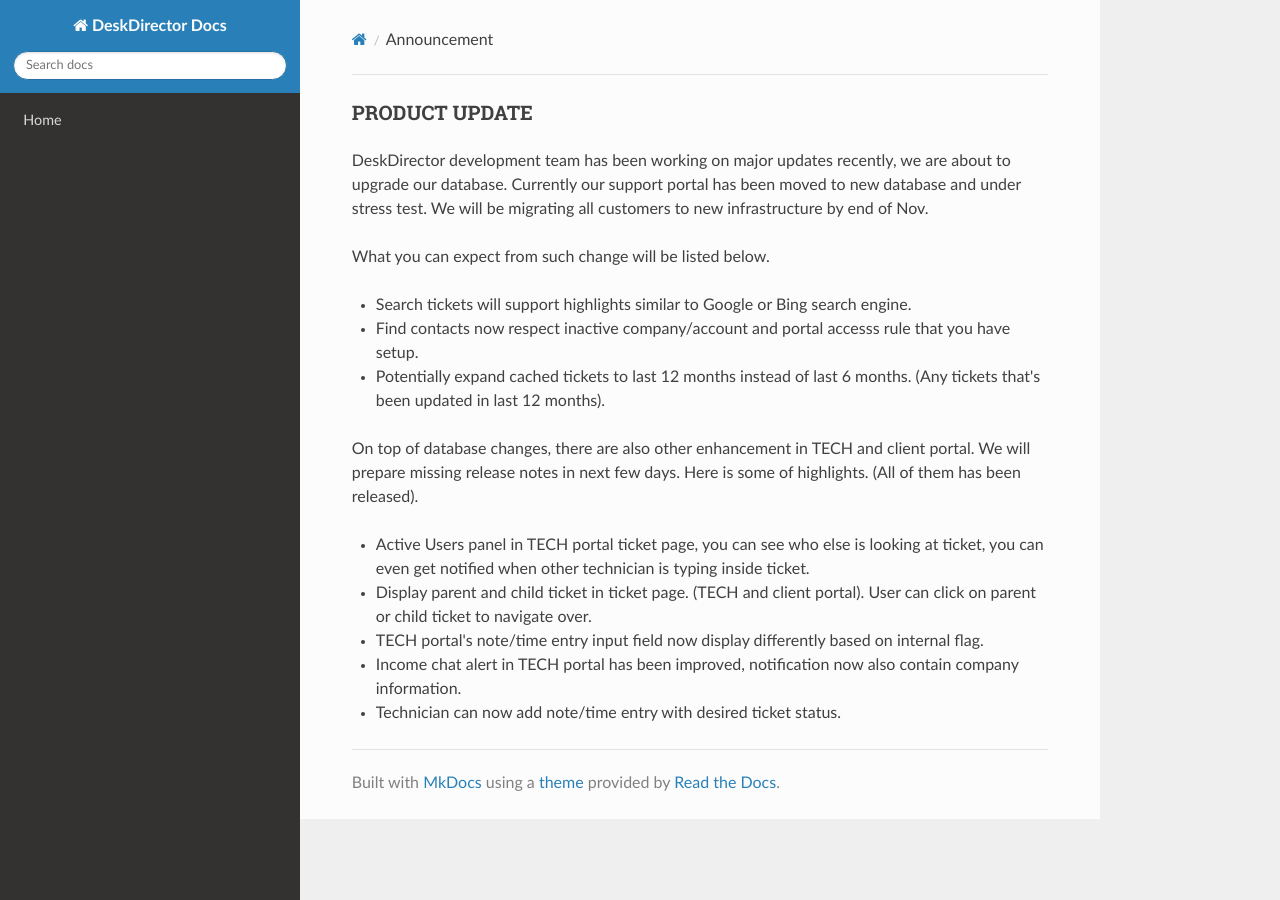
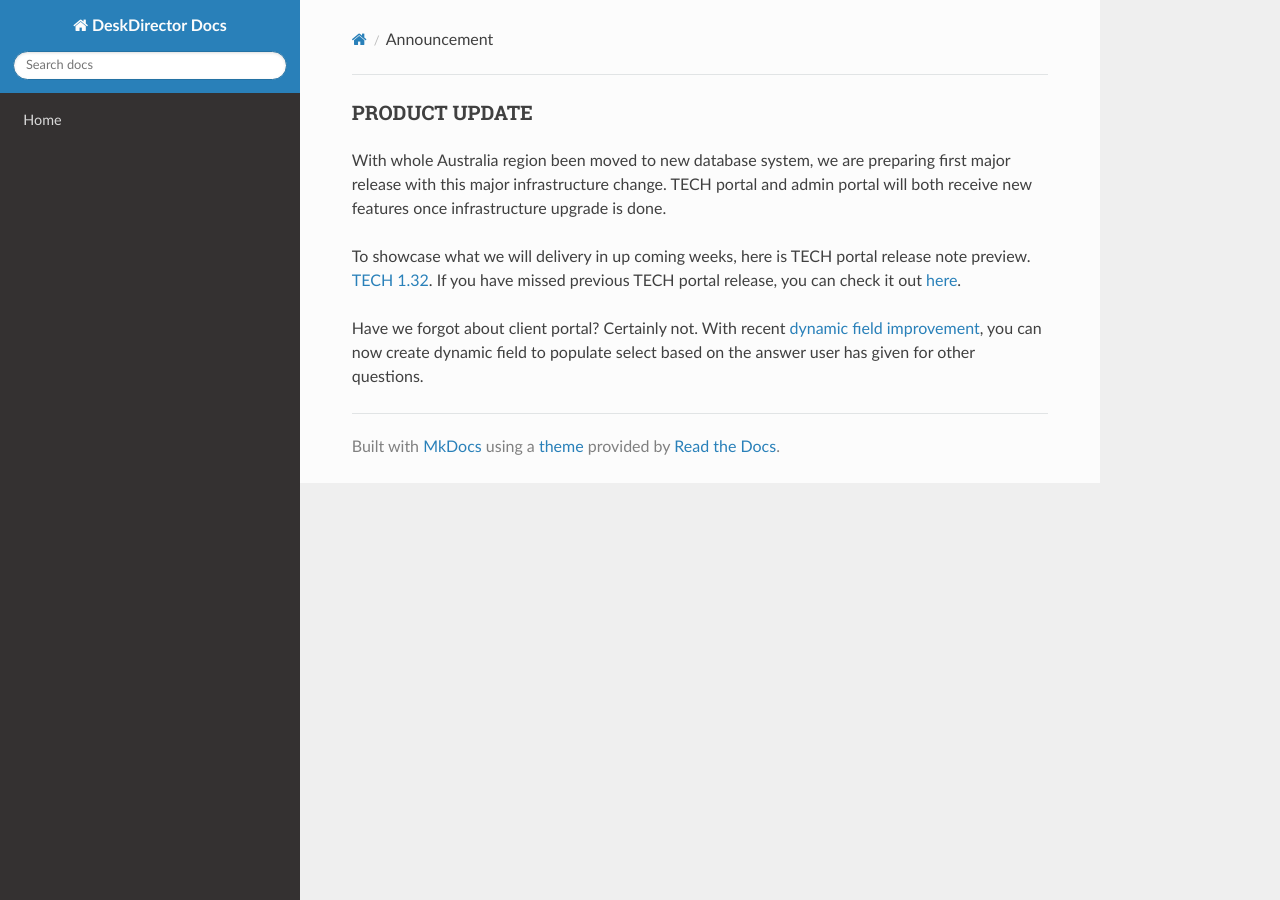
Before and after one commit to DeskDirector/docs, an MkDocs documentation site: the page built from docs/_contents/admin/home/announcement.md, in a window 1280 px wide. Built offline with MkDocs 1.6.1, drawn with Linux system fonts in a browser that asks for light colours; nearby versions of some CDN libraries; old or Windows-style settings are respelled for this version of MkDocs.

Commit message:
Update announcement.md

```diff
--- a/docs/_contents/admin/home/announcement.md
+++ b/docs/_contents/admin/home/announcement.md
@@ -1,17 +1,7 @@
 ### PRODUCT UPDATE
 
-DeskDirector development team has been working on major updates recently, we are about to upgrade our database. Currently our support portal has been moved to new database and under stress test. We will be migrating all customers to new infrastructure by end of Nov.
+With whole Australia region been moved to new database system, we are preparing first major release with this major infrastructure change. TECH portal and admin portal will both receive new features once infrastructure upgrade is done.
 
-What you can expect from such change will be listed below.
+To showcase what we will delivery in up coming weeks, here is TECH portal release note preview. [TECH 1.32](/release-notes/tech/v1.32). If you have missed previous TECH portal release, you can check it out [here](/release-notes/tech/v1.31).
 
-* Search tickets will support highlights similar to Google or Bing search engine.
-* Find contacts now respect inactive company/account and portal accesss rule that you have setup.
-* Potentially expand cached tickets to last 12 months instead of last 6 months. (Any tickets that's been updated in last 12 months).
-
-On top of database changes, there are also other enhancement in TECH and client portal. We will prepare missing release notes in next few days. Here is some of highlights. (All of them has been released).
-
-* Active Users panel in TECH portal ticket page, you can see who else is looking at ticket, you can even get notified when other technician is typing inside ticket.
-* Display parent and child ticket in ticket page. (TECH and client portal). User can click on parent or child ticket to navigate over.
-* TECH portal's note/time entry input field now display differently based on internal flag.
-* Income chat alert in TECH portal has been improved, notification now also contain company information.
-* Technician can now add note/time entry with desired ticket status.
+Have we forgot about client portal? Certainly not. With recent [dynamic field improvement](https://help.deskdirector.com/article/109t6ieaao-desk-director-forms-dynamic-fields#deliver_answer_from_previous_fields), you can now create dynamic field to populate select based on the answer user has given for other questions.
```
